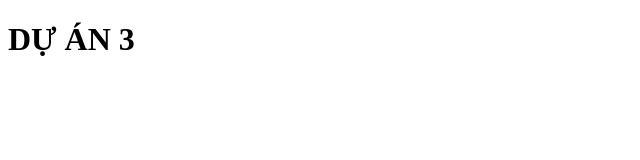
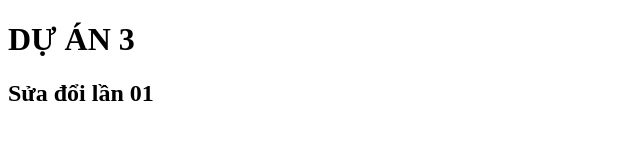
Before and after one commit to dinhphan-git/du-an-3, a plain HTML site: page index.html in a window 1280 px wide. Shown: the whole page, without its empty margins (0-640 px from the left). Drawn offline with Linux system fonts and the light colour scheme.

Commit message:
Sửa lần 1

```diff
--- a/index.html
+++ b/index.html
@@ -7,5 +7,6 @@
   </head>
   <body>
     <h1>DỰ ÁN 3</h1>
+    <h2>Sửa đổi lần 01</h2>
   </body>
 </html>
```
